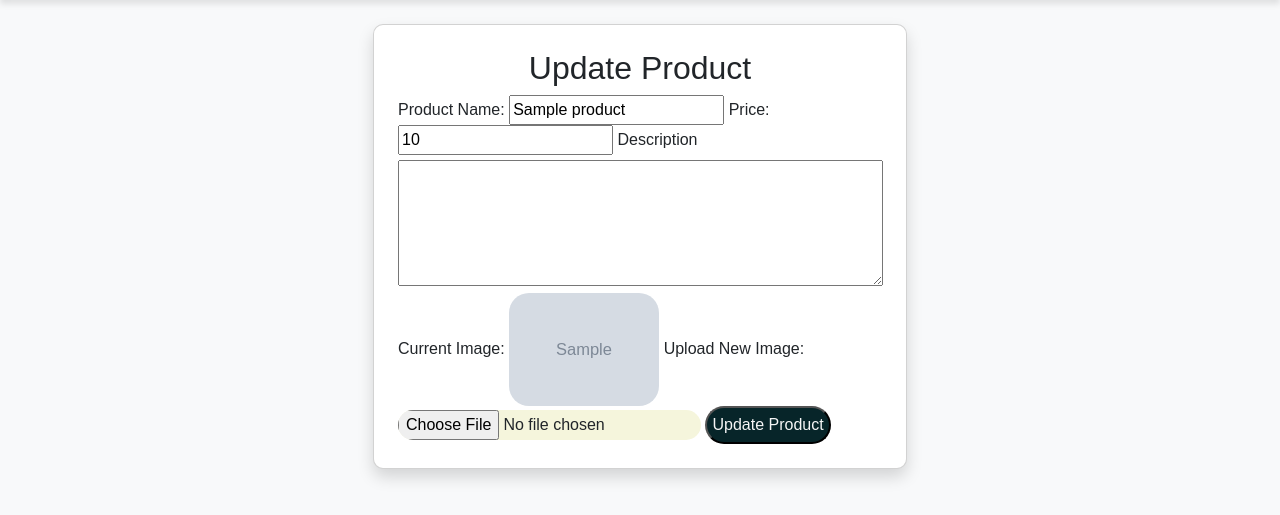
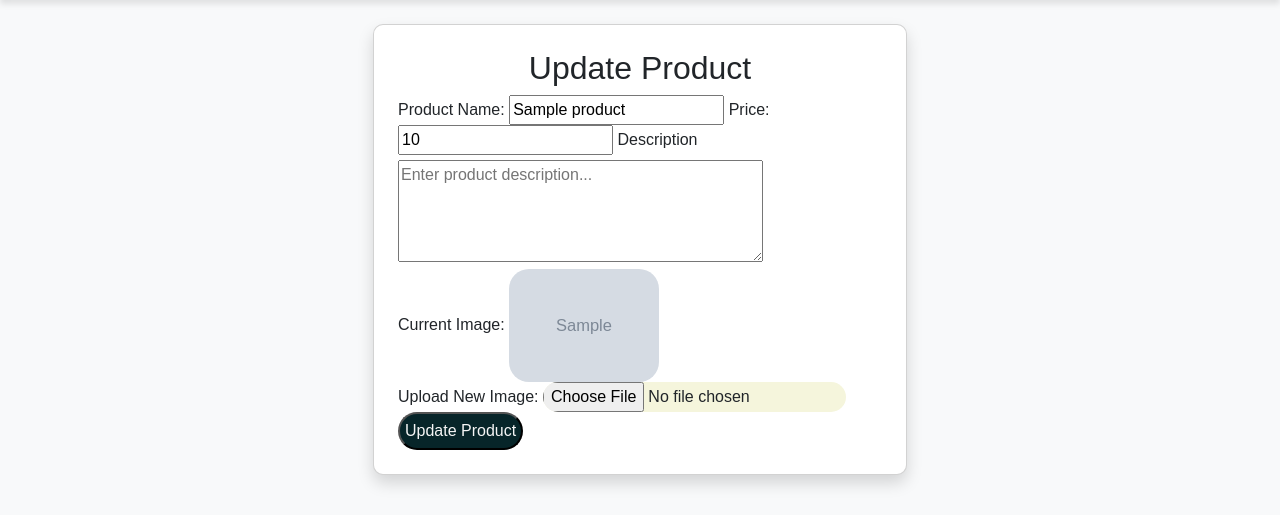
Before and after one commit to AghoujdamEttijani/flaskwebapp, a Flask app: template templates/update_product.html in a window 1280 px wide. Shown: the part 56-571 px from the top of the page. Run offline with Flask 3, Linux system fonts and the light colour scheme; the template is opened without the code that fills it: most values are stand-ins (such as "Sample title", 1, 10 or a date in 2020); grey boxes marked "Sample" are stand-in pictures; some libraries are stand-ins or nearby versions.

Commit message:
last commit

```diff
--- a/templates/update_product.html
+++ b/templates/update_product.html
@@ -15,11 +15,9 @@
                     <label for="price">Price:</label>
                     <input type="text" name="price" value="{{ product.price }}" required>
                     <label for="description" class="form-label">Description</label>
-                    <textarea name = "description" type="text" value="{{ product.description }}" rows = "5" cols = "50" " required>
-
-                     </textarea>
+                    <textarea id="description" name="description" placeholder="Enter product description..." rows="4" cols="37"></textarea><br>
                     <label>Current Image:</label>
-                    <img src="{{ url_for('static', filename=product.image.split('static/')[-1]) }}" alt="Product Image" width="150" style="border-radius: 20px;">
+                    <img src="{{ url_for('static', filename=product.image.split('static/')[-1]) }}" alt="Product Image" width="150" style="border-radius: 20px;"><br>
 
                     <label for="image">Upload New Image:</label>
                     <input type="file" name="image" style="border-radius: 15px; background-color: beige;">
```
